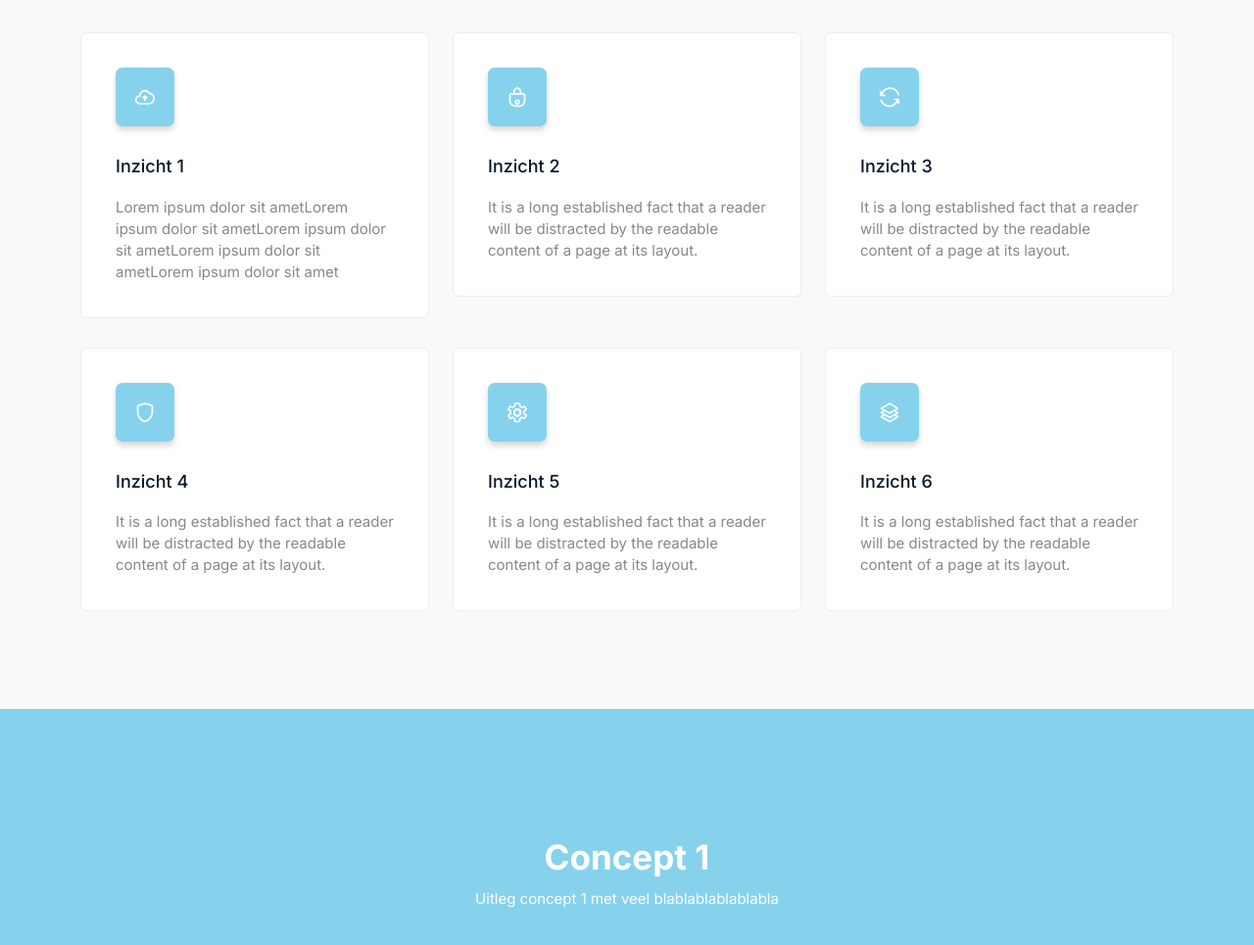
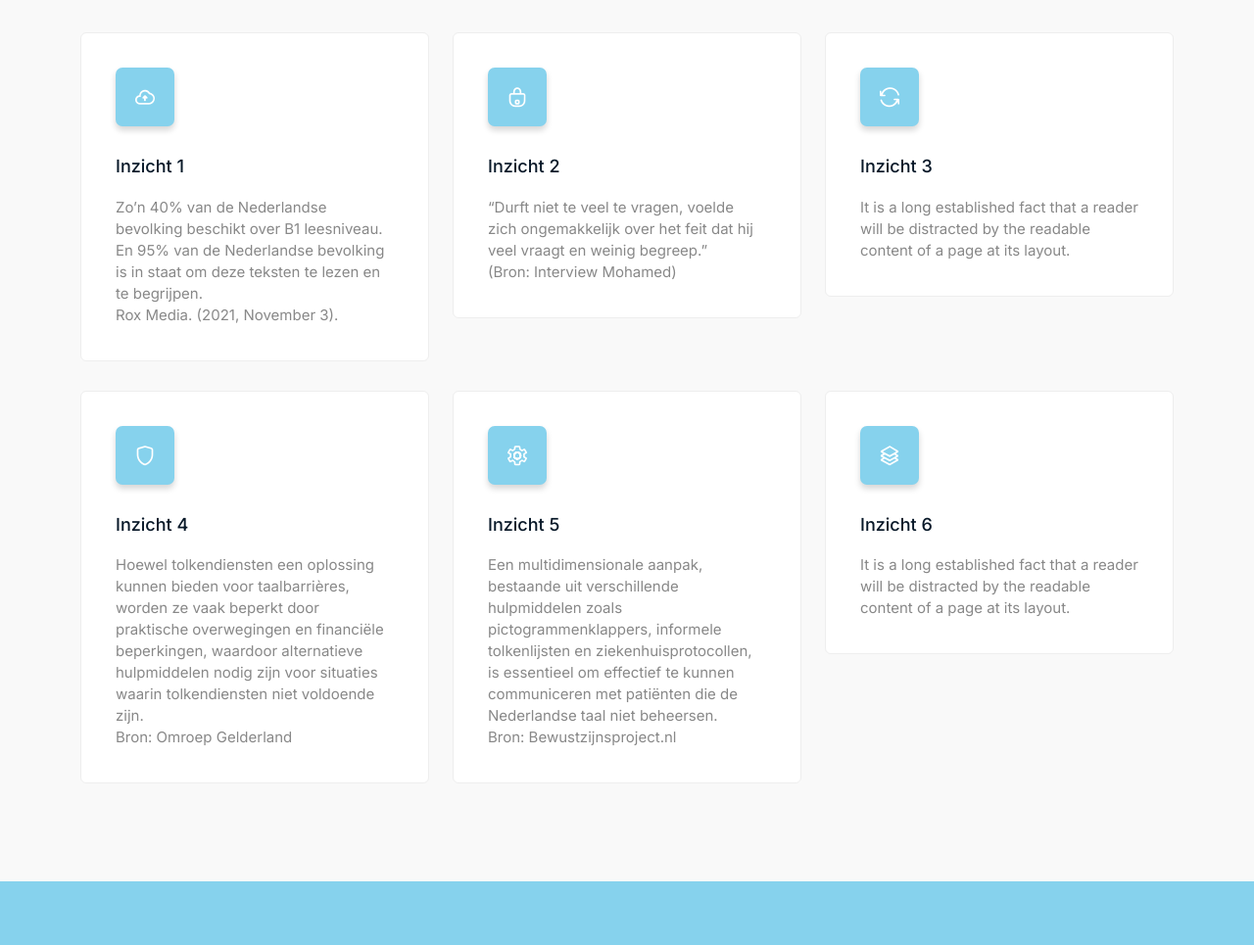
Before and after one commit to MarkajKING/medialab2_ongepager, a plain HTML site: page index.html in a window 1280 px wide. Shown: the part 927-1892 px from the top of the page at 98% size. Drawn offline with Linux system fonts and the light colour scheme.

Commit message:
insights

```diff
--- a/index.html
+++ b/index.html
@@ -130,7 +130,9 @@
                     <div class="single-feature wow fadeInUp" data-wow-delay=".2s">
                         <i class="lni lni-cloud-upload"></i>
                         <h3>Inzicht 1</h3>
-                        <p>Lorem ipsum dolor sit ametLorem ipsum dolor sit ametLorem ipsum dolor sit ametLorem ipsum dolor sit ametLorem ipsum dolor sit amet</p>
+                        <p>Zo’n 40% van de Nederlandse bevolking beschikt over B1 leesniveau. En 95% van de Nederlandse bevolking is in staat om deze teksten te lezen en te begrijpen.<br>
+                        Rox Media. (2021, November 3).
+                        </p>
                     </div>
                     <!-- End Single Feature -->
                 </div>
@@ -139,8 +141,9 @@
                     <div class="single-feature wow fadeInUp" data-wow-delay=".4s">
                         <i class="lni lni-lock"></i>
                         <h3>Inzicht 2</h3>
-                        <p>It is a long established fact that a reader will be distracted by the readable content of a
-                            page at its layout.</p>
+                        <p>“Durft niet te veel te vragen, voelde zich ongemakkelijk over het feit dat hij veel vraagt en weinig begreep.” <br>
+                            (Bron: Interview Mohamed)
+                        </p>
                     </div>
                     <!-- End Single Feature -->
                 </div>
@@ -159,8 +162,9 @@
                     <div class="single-feature wow fadeInUp" data-wow-delay=".2s">
                         <i class="lni lni-shield"></i>
                         <h3>Inzicht 4</h3>
-                        <p>It is a long established fact that a reader will be distracted by the readable content of a
-                            page at its layout.</p>
+                        <p>Hoewel tolkendiensten een oplossing kunnen bieden voor taalbarrières, worden ze vaak beperkt door praktische overwegingen en financiële beperkingen, waardoor alternatieve hulpmiddelen nodig zijn voor situaties waarin tolkendiensten niet voldoende zijn.<br>
+                            Bron: Omroep Gelderland
+                        </p>
                     </div>
                     <!-- End Single Feature -->
                 </div>
@@ -169,8 +173,9 @@
                     <div class="single-feature wow fadeInUp" data-wow-delay=".4s">
                         <i class="lni lni-cog"></i>
                         <h3>Inzicht 5</h3>
-                        <p>It is a long established fact that a reader will be distracted by the readable content of a
-                            page at its layout.</p>
+                        <p>Een multidimensionale aanpak, bestaande uit verschillende hulpmiddelen zoals pictogrammenklappers, informele tolkenlijsten en ziekenhuisprotocollen, is essentieel om effectief te kunnen communiceren met patiënten die de Nederlandse taal niet beheersen. <br>
+                            Bron: Bewustzijnsproject.nl
+                        </p>
                     </div>
                     <!-- End Single Feature -->
                 </div>
```
